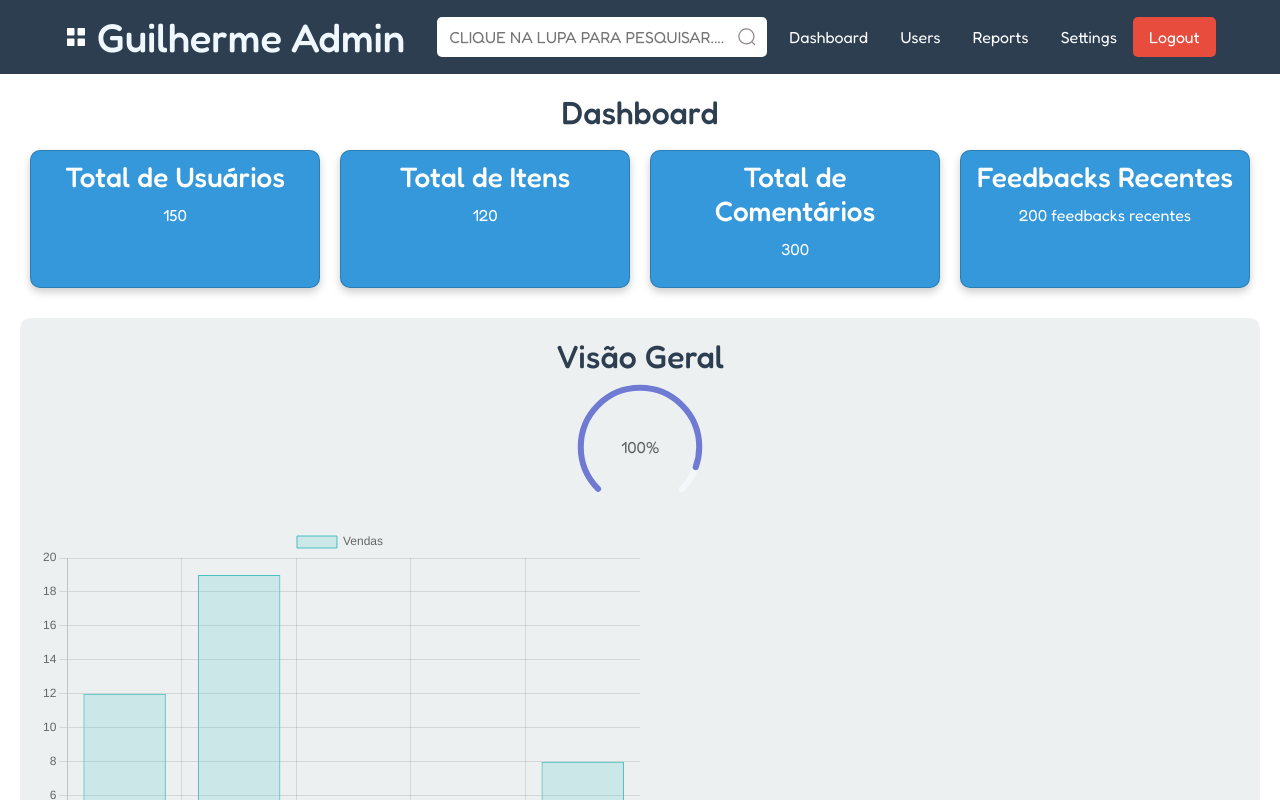
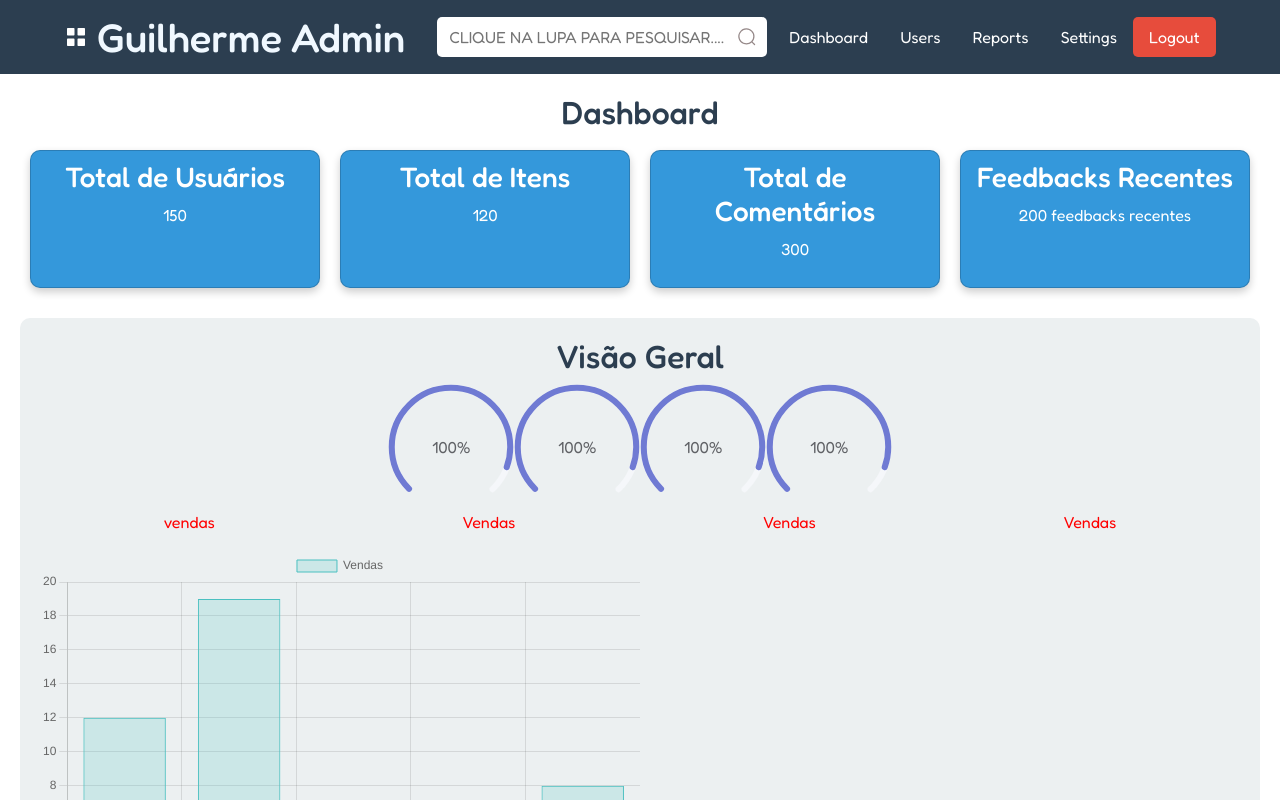
Before and after one commit to GuigohC0D3/admin-dashboard, a Vue app: page /Home in a window 1280 px wide. Shown: the top 800 px of the page. Built offline with nearby package versions, Linux system fonts and the light colour scheme.

Commit message:
Arrumando o progresso de vendas

```diff
--- a/src/views/TheProgress.vue
+++ b/src/views/TheProgress.vue
@@ -1,7 +1,15 @@
 <template>
   <div class="demo-progress">
     <el-progress type="dashboard" :percentage="percentage2" :color="colors" />
-    <p></p>
+    <el-progress type="dashboard" :percentage="percentage2" :color="colors" />
+    <el-progress type="dashboard" :percentage="percentage2" :color="colors" />
+    <el-progress type="dashboard" :percentage="percentage2" :color="colors" />
+  </div>
+  <div id="column-vendas">
+  <p id="vendas">vendas</p>
+  <p id="vendas">Vendas</p>
+  <p id="vendas">Vendas</p>
+  <p id="vendas">Vendas</p>
   </div>
 </template>
 
@@ -64,4 +72,11 @@ export default {
 .demo-progress .el-progress--circle {
   margin-right: 15px;
 }
+
+#column-vendas {
+  display: flex;
+  justify-content: space-around;
+  align-items: center;
+  color: red;
+}
 </style>
```
